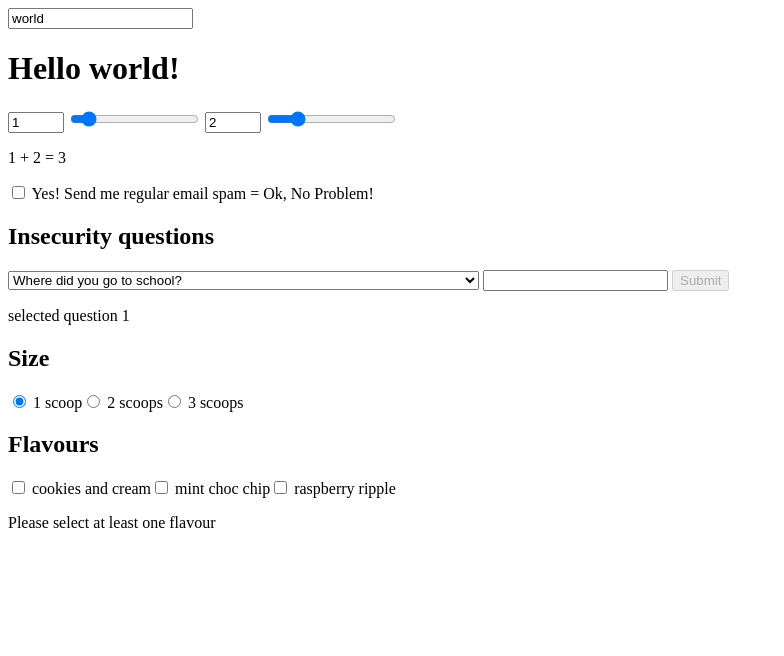
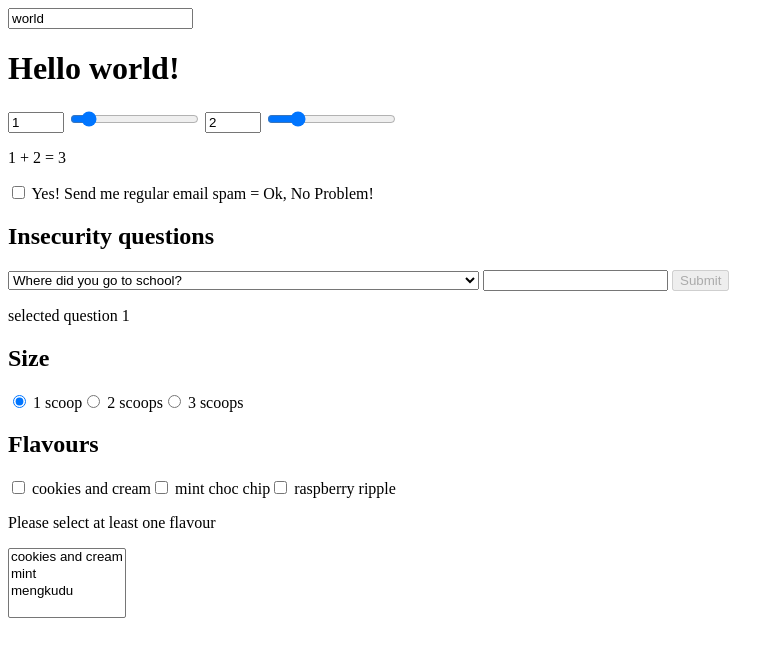
Before and after one commit to tamathecxder/svelte-journeys, a SvelteKit app: page /bindings/input in a window 1280 px wide. Shown: the top 656 px of the page, without its empty margins (0-784 px from the left). Built offline with nearby package versions, Linux system fonts and the light colour scheme.

Commit message:
(bindings) select multiple

```diff
--- a/src/routes/bindings/input/+page.svelte
+++ b/src/routes/bindings/input/+page.svelte
@@ -125,3 +125,10 @@
 		of {formatter.format(flavours)}
 	</p>
 {/if}
+
+<!-- Select Multiple -->
+<select multiple bind:value={flavours}>
+    {#each ['cookies and cream', 'mint', 'mengkudu'] as flavour}
+        <option>{flavour}</option>
+    {/each}
+</select>
```
